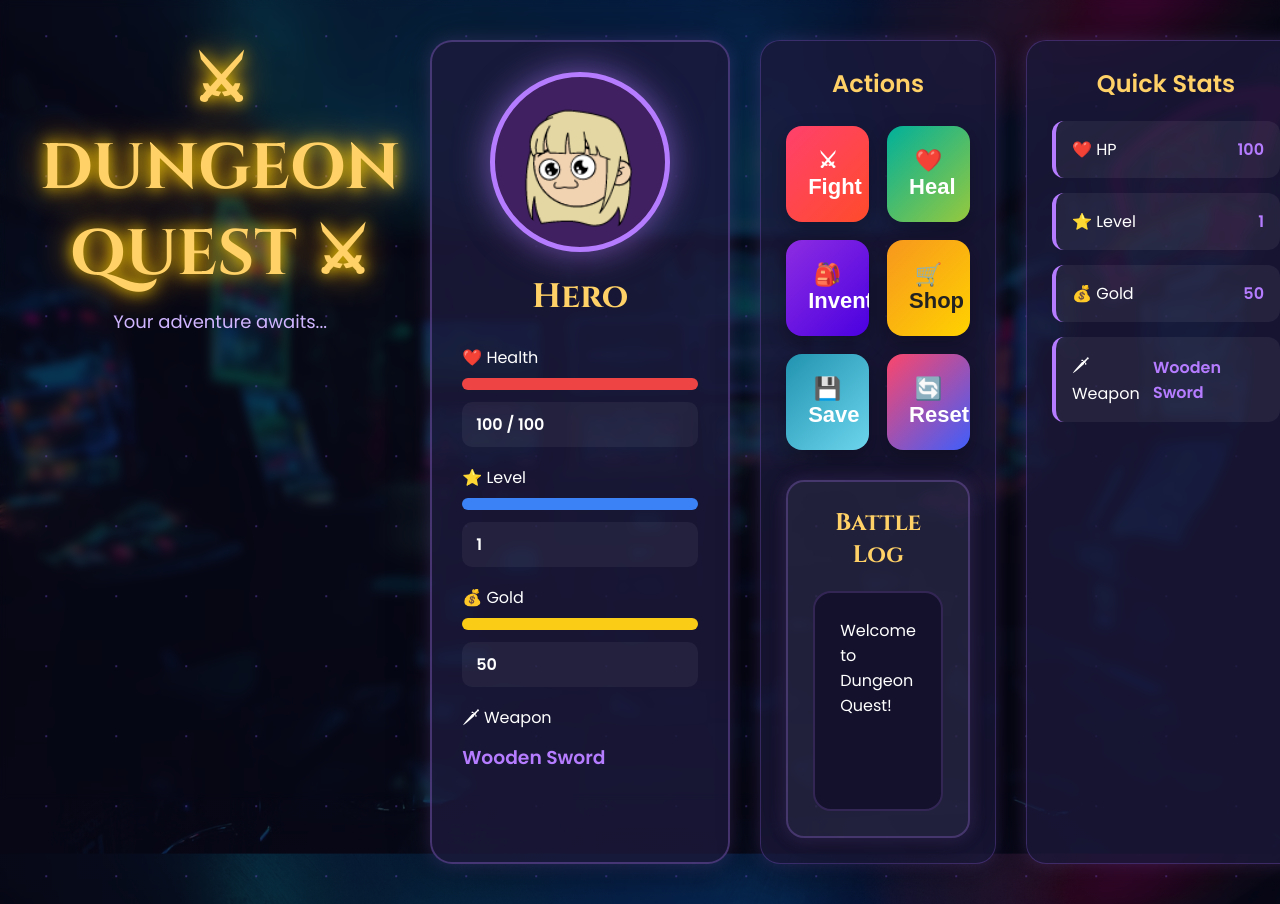
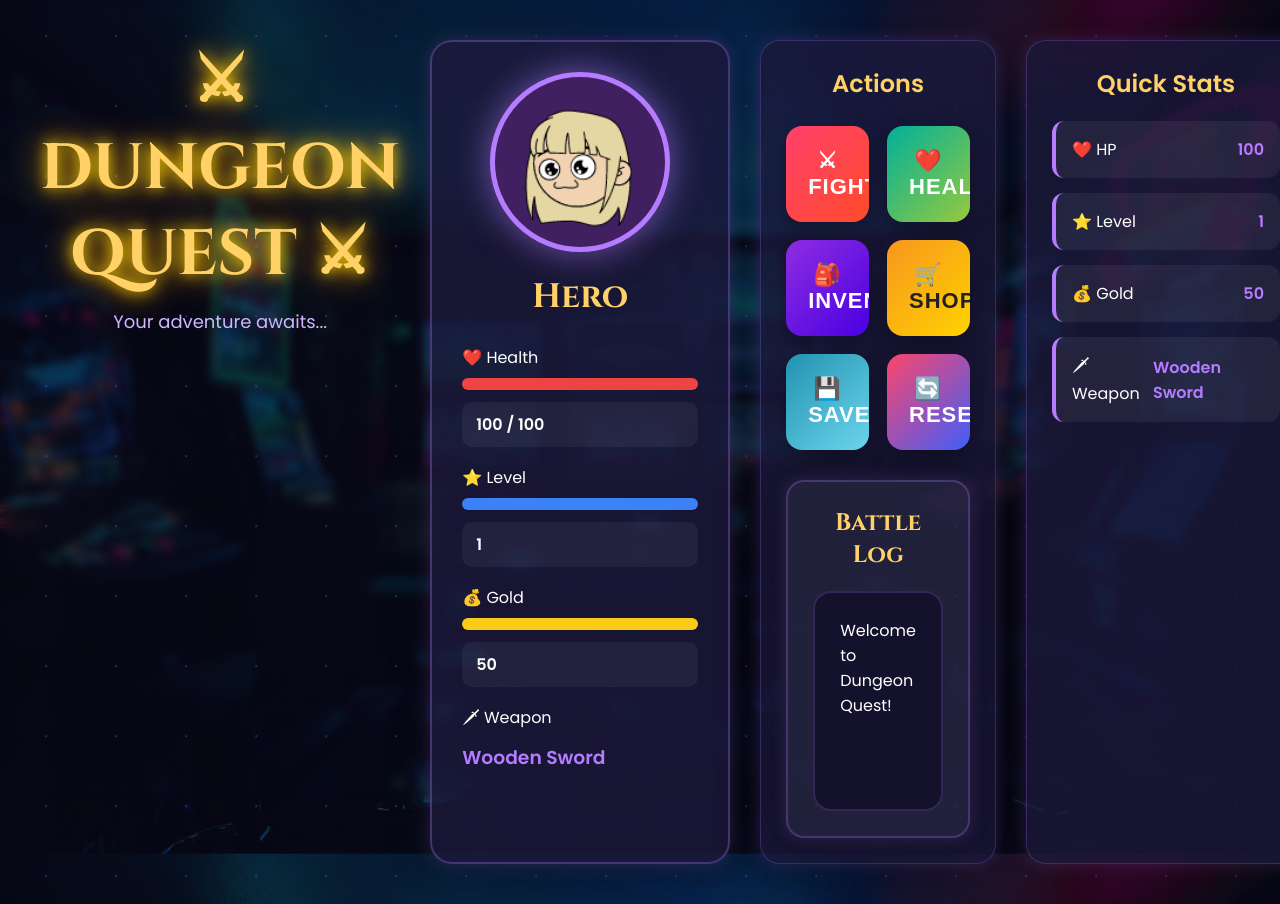
Before and after one commit to srishtisaini4444/dungeon-quest-api, a website: page public/index.html in a window 1280 px wide. Shown: the top 904 px of the page. Drawn offline with Linux system fonts and the light colour scheme; no server answers; files whose address does not match are found by name.

Commit message:
Add shine animation to buttons

```diff
--- a/public/style.css
+++ b/public/style.css
@@ -180,6 +180,8 @@ button{
     position:relative;
     overflow:hidden;
     box-shadow:0 8px 20px rgba(0,0,0,.25);
+    letter-spacing:1px;
+    text-transform:uppercase;
 }
 
 button:hover{
@@ -445,3 +447,18 @@ transform:translate(250px,250px);
     0 20px 50px rgba(0,0,0,.5);
 
 }
+
+button::after{
+    content:"";
+    position:absolute;
+    left:-100%;
+    top:0;
+    width:100%;
+    height:100%;
+    background:rgba(255,255,255,.15);
+    transition:.5s;
+}
+
+button:hover::after{
+    left:100%;
+}
```
